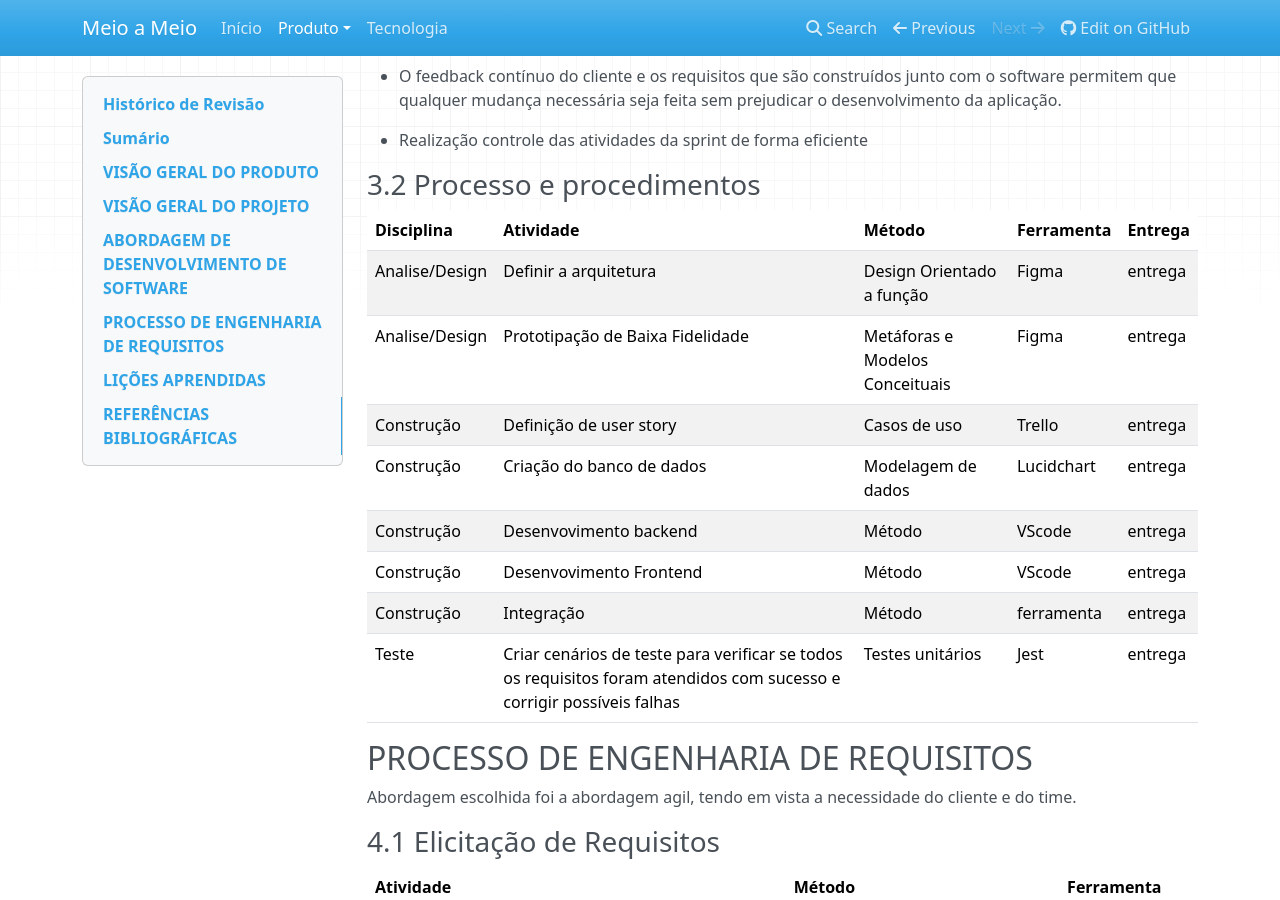
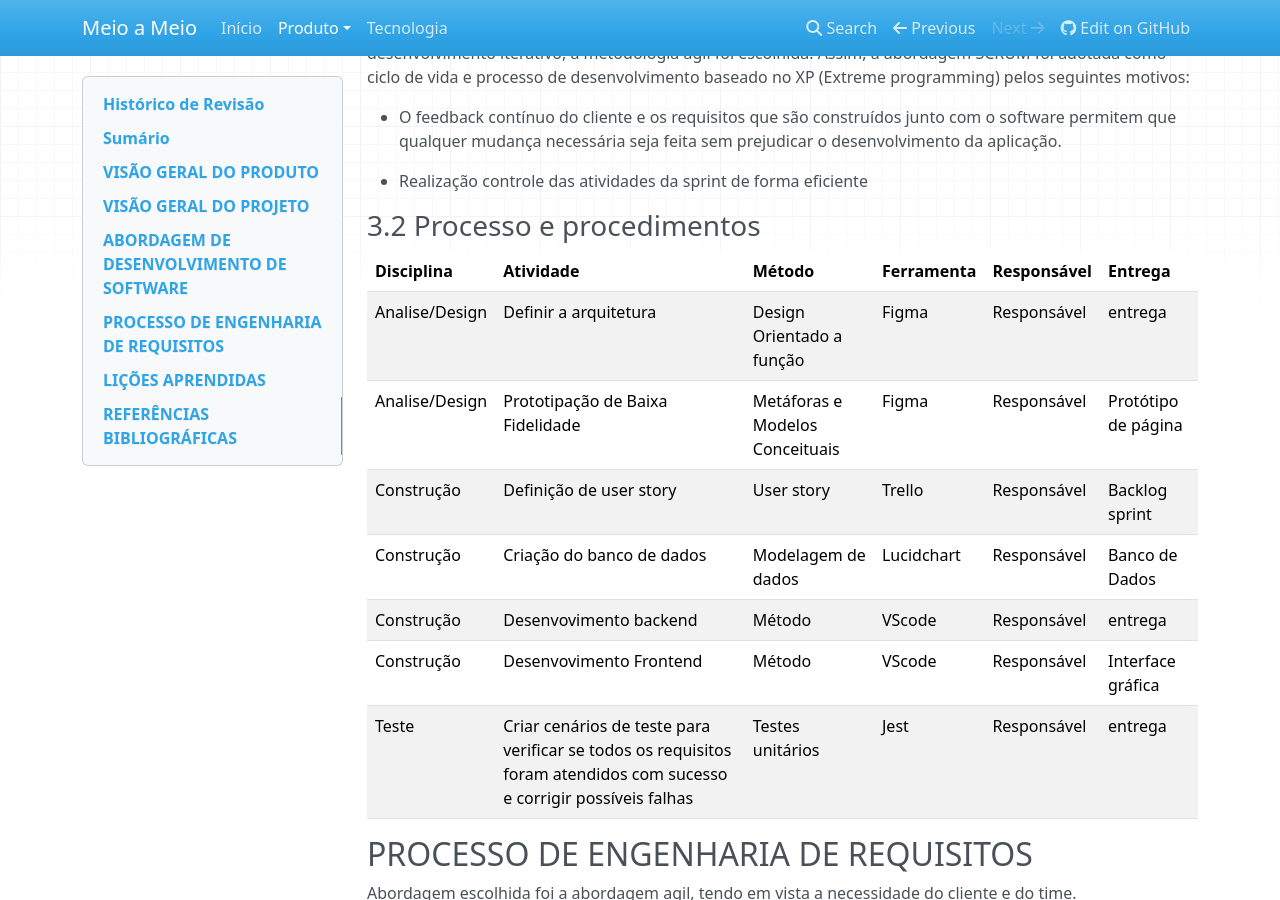
Before and after one commit to mdsreq-fga-unb/2022.1-Meio-a-Meio, an MkDocs documentation site: the page built from docs/ProductVision.md, in a window 1280 px wide and 900 px high, scrolled down 3843 px. Built offline with MkDocs 1.6.1, drawn with Linux system fonts in a browser that asks for light colours; nearby versions of some CDN libraries; some of the changed text lies outside the part shown.

Commit message:
Update ProductVision.md
Exclusão da atividade "Integração"

```diff
--- a/docs/ProductVision.md
+++ b/docs/ProductVision.md
@@ -146,16 +147,15 @@ Considerando os resultados obtidos e as necessidades da equipe de priorizar a fl
 
 ### 3.2 Processo e procedimentos
 
-| Disciplina |Atividade| Método | Ferramenta | Entrega|
-|----|----|----|----|----|
-|Analise/Design| Definir a arquitetura | Design Orientado a função | Figma |entrega|
-|Analise/Design| Prototipação de Baixa Fidelidade | Metáforas e Modelos Conceituais | Figma |entrega|
-|Construção| Definição de user story | Casos de uso | Trello |entrega|
-|Construção| Criação do banco de dados | Modelagem de dados | Lucidchart |entrega|
-|Construção| Desenvovimento backend | Método | VScode |entrega|
-|Construção| Desenvovimento Frontend | Método | VScode |entrega|
-|Construção| Integração | Método | ferramenta |entrega|
-|Teste| Criar cenários de teste para verificar se todos os requisitos foram atendidos com sucesso e corrigir possíveis falhas | Testes unitários | Jest |entrega|
+| Disciplina |Atividade| Método | Ferramenta | Responsável | Entrega |
+|----|----|----|----|----|----|
+|Analise/Design| Definir a arquitetura | Design Orientado a função | Figma | Responsável |entrega|
+|Analise/Design| Prototipação de Baixa Fidelidade | Metáforas e Modelos Conceituais | Figma | Responsável |Protótipo de página|
+|Construção| Definição de user story | User story | Trello | Responsável | Backlog sprint |
+|Construção| Criação do banco de dados | Modelagem de dados | Lucidchart | Responsável |Banco de Dados|
+|Construção| Desenvovimento backend | Método | VScode | Responsável |entrega|
+|Construção| Desenvovimento Frontend | Método | VScode | Responsável |Interface gráfica|
+|Teste| Criar cenários de teste para verificar se todos os requisitos foram atendidos com sucesso e corrigir possíveis falhas | Testes unitários | Jest | Responsável |entrega|
 
 ## PROCESSO DE ENGENHARIA DE REQUISITOS
 
```
Also changed, not shown: other parts of docs/ProductVision.md (+1 -0 lines).
